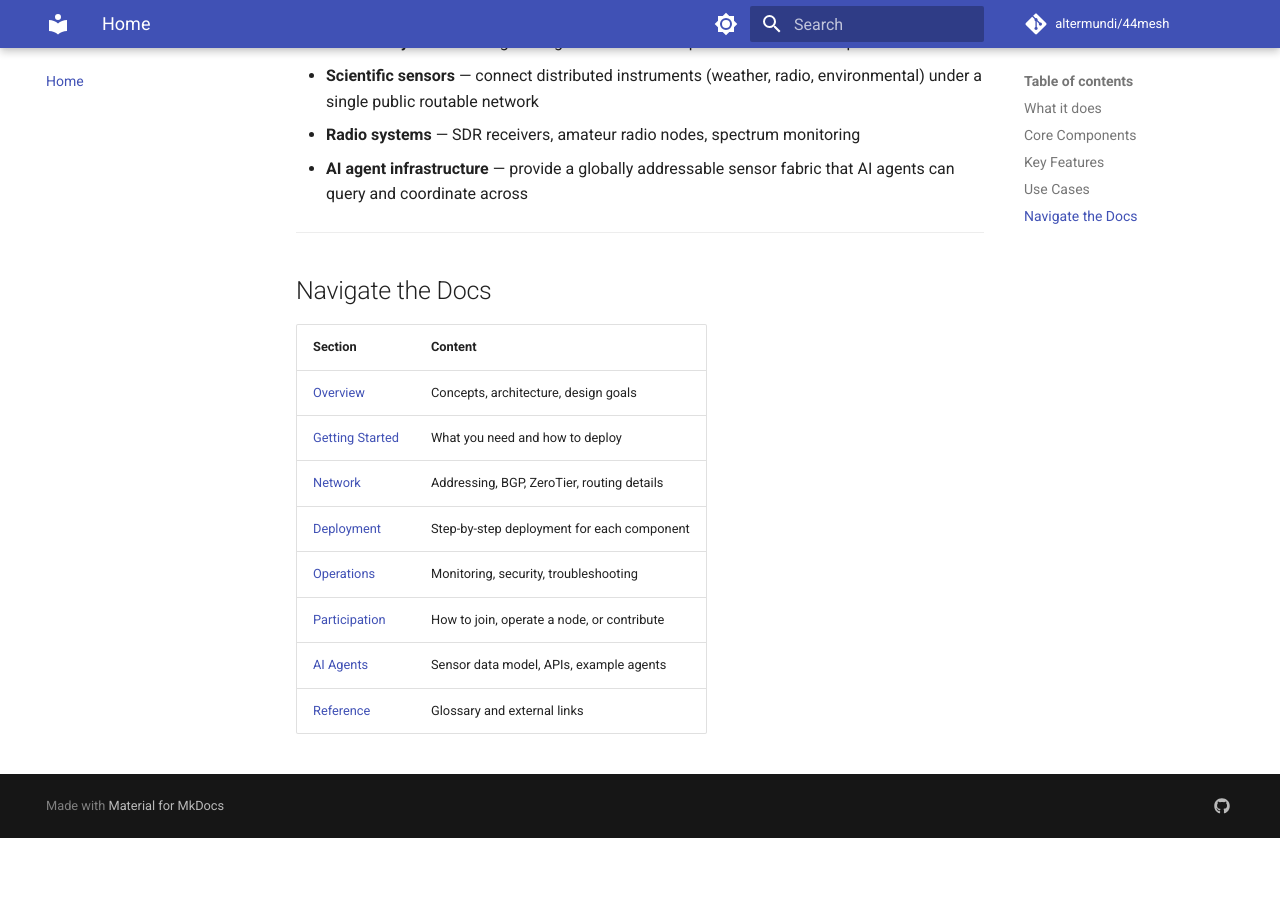
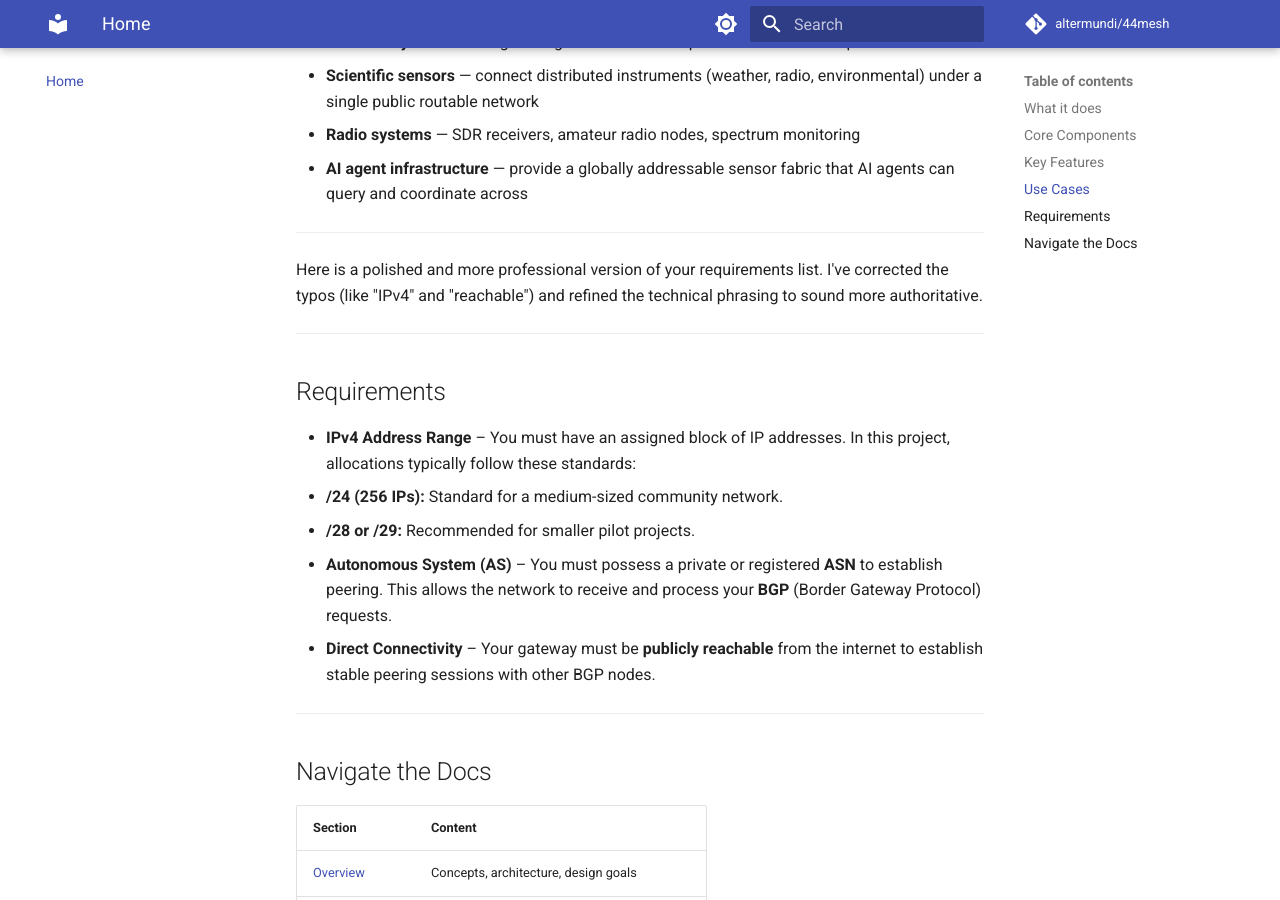
Before and after one commit to AlterMundi/44mesh-docs, an MkDocs documentation site: the page built from docs/index.md, in a window 1280 px wide and 900 px high, scrolled down 1720 px. Built offline with MkDocs 1.6.1 and Material for MkDocs 9.7.7, drawn with Linux system fonts in a browser that asks for light colours; comment, search, counter and statistics services are not loaded; before the commit the page ends 2558 px from its top, so only the background shows below that.

Commit message:
Polish requirements list and fix typos
Add requirements section.

```diff
--- a/docs/index.md
+++ b/docs/index.md
@@ -59,6 +59,20 @@ Services / Sensors / AI Agents
 - **AI agent infrastructure** — provide a globally addressable sensor fabric that AI agents can query and coordinate across
 
 ---
+Here is a polished and more professional version of your requirements list. I've corrected the typos (like "IPv4" and "reachable") and refined the technical phrasing to sound more authoritative.
+
+---
+
+## Requirements
+
+* **IPv4 Address Range** – You must have an assigned block of IP addresses. In this project, allocations typically follow these standards:
+* **/24 (256 IPs):** Standard for a medium-sized community network.
+* **/28 or /29:** Recommended for smaller pilot projects.
+* **Autonomous System (AS)** – You must possess a private or registered **ASN** to establish peering. This allows the network to receive and process your **BGP** (Border Gateway Protocol) requests.
+* **Direct Connectivity** – Your gateway must be **publicly reachable** from the internet to establish stable peering sessions with other BGP nodes.
+
+
+---
 
 ## Navigate the Docs
 
```
